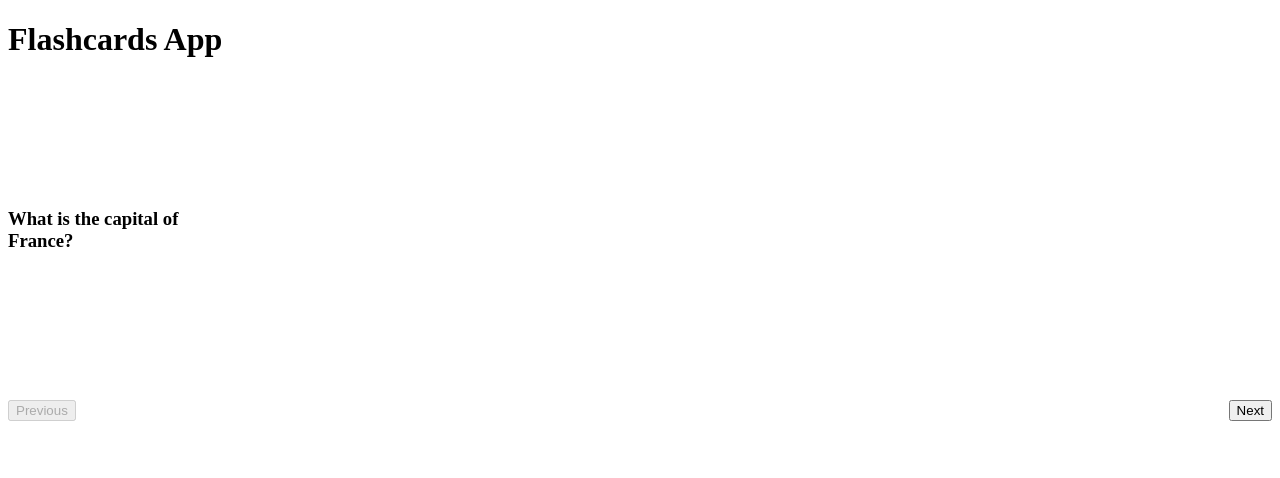
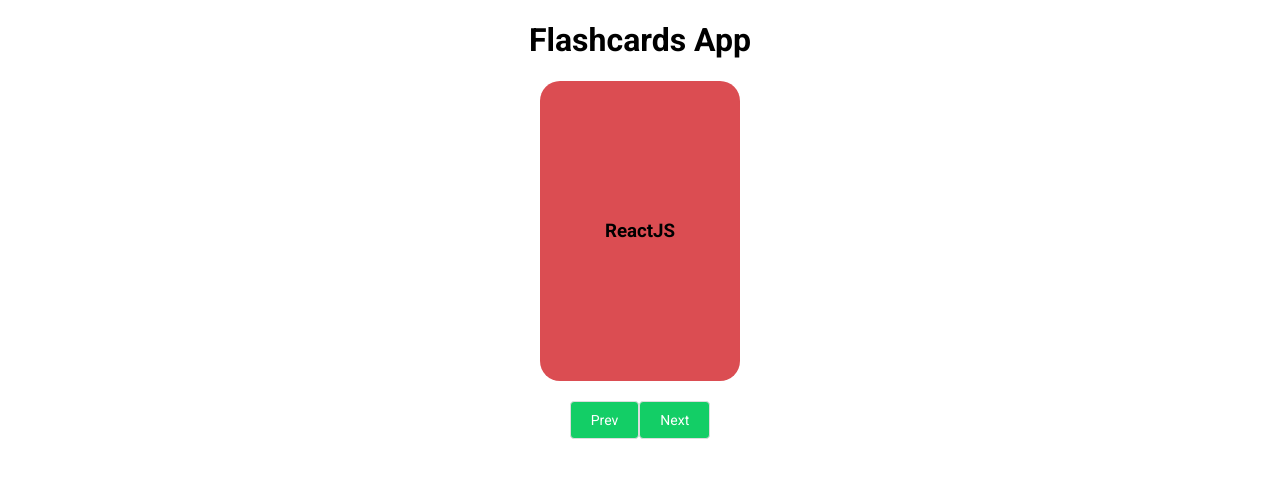
Before and after one commit to oiibar/Flashcards, a Vue app: page / in a window 1280 px wide. Shown: the top 478 px of the page. Built offline with nearby package versions, Linux system fonts and the light colour scheme.

Commit message:
added Q&A

```diff
--- a/src/App.vue
+++ b/src/App.vue
@@ -1,6 +1,6 @@
 <!-- src/views/Home.vue -->
 <template>
-  <div>
+  <div class="wrapper">
     <h1>Flashcards App</h1>
     <FlashcardsList :cards="cards" />
   </div>
@@ -16,18 +16,45 @@ export default {
   data() {
     return {
       cards: [
-        { question: "What is the capital of France?", answer: "Paris" },
         {
-          question: "Who wrote Romeo and Juliet?",
-          answer: "William Shakespeare",
+          question: "ReactJS",
+          answer:
+            "This is a JavaScript (user-interface framework) library developed by engineers at Facebook.",
         },
         {
-          question: "Almaty or Oskemen",
-          answer: "Oskemen",
+          question: "JSX",
+          answer:
+            "This is an HTML-like syntax extension for JavaScript written to be used with React. This is specifically how React adds XML syntax to JavaScript which is compiled to JavaScript at runtime.",
         },
-        // Add more flashcards as needed
+        {
+          question: "JSX element",
+          answer:
+            "A basic unit of JSX found in a JavaScript file which is treated as, and has the functionality of, a JavaScript expression. It can also have attributes, just like HTML elements.",
+        },
+        {
+          question: "If a JSX expression takes up more than one line",
+          answer: "you must wrap the multi-line expression in parentheses.",
+        },
+        {
+          question: "ReactDOM",
+          answer:
+            "This is a JavaScript library that contains several React-specific methods, all of which deal with the DOM in some way or another.",
+        },
+        {
+          question:
+            "Can component names start with a lowercase letter and why or why not?",
+          answer:
+            "No. Always start component names with a capital letter. React treats components starting with lowercase letters as DOM tags.",
+        },
       ],
     };
   },
 };
 </script>
+
+<style scoped>
+.wrapper {
+  font-family: "Roboto";
+  text-align: center;
+}
+</style>
--- a/src/components/Flashcard.vue
+++ b/src/components/Flashcard.vue
@@ -33,6 +33,10 @@ export default {
 <style scoped>
 .flashcard {
   perspective: 1000px;
+  display: flex;
+  justify-content: center;
+  text-align: center;
+  align-items: center;
 }
 
 .card {
@@ -50,14 +54,17 @@ export default {
   display: flex;
   justify-content: center;
   align-items: center;
+  border-radius: 20px;
 }
 
 .front {
   transform: rotateY(0deg);
+  background-color: #db4d52;
 }
 
 .back {
   transform: rotateY(180deg);
+  background-color: #49b0e4;
 }
 
 .flipped {
--- a/src/components/FlashcardsList.vue
+++ b/src/components/FlashcardsList.vue
@@ -3,7 +3,7 @@
   <div>
     <Flashcard :card="currentCard" />
     <div class="button-container">
-      <button @click="prevCard" :disabled="currentIndex === 0">Previous</button>
+      <button @click="prevCard" :disabled="currentIndex === 0">Prev</button>
       <button @click="nextCard" :disabled="currentIndex === cards.length - 1">
         Next
       </button>
@@ -49,7 +49,17 @@ export default {
 <style>
 .button-container {
   display: flex;
-  justify-content: space-between;
+  justify-content: center;
   margin-top: 20px;
 }
+button {
+  padding: 10px 20px;
+  border: 1px solid #ddd;
+  background-color: #13ce66;
+  color: #fff;
+  border-radius: 4px;
+  font-size: 14px;
+  font-family: "Roboto";
+  cursor: pointer;
+}
 </style>
```
